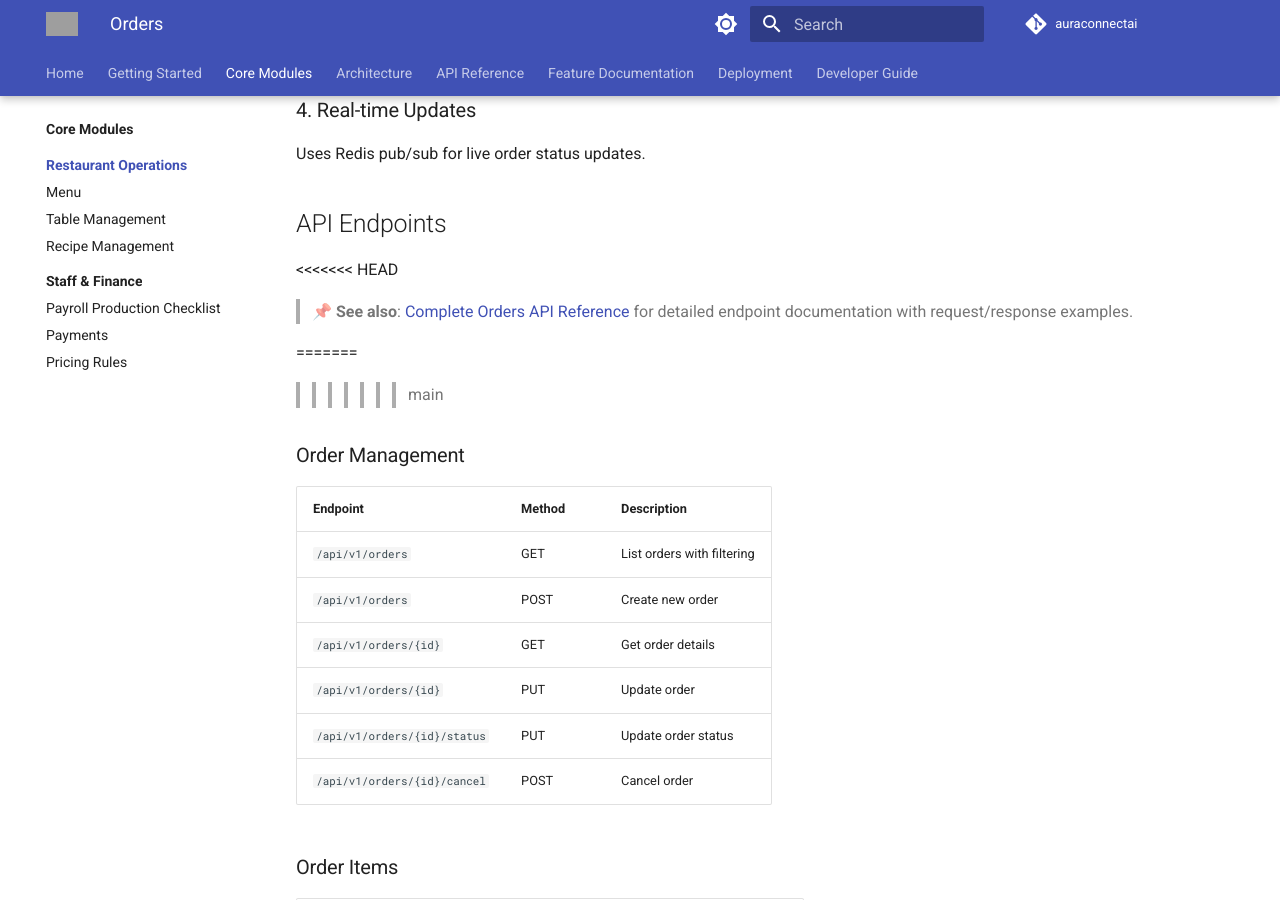
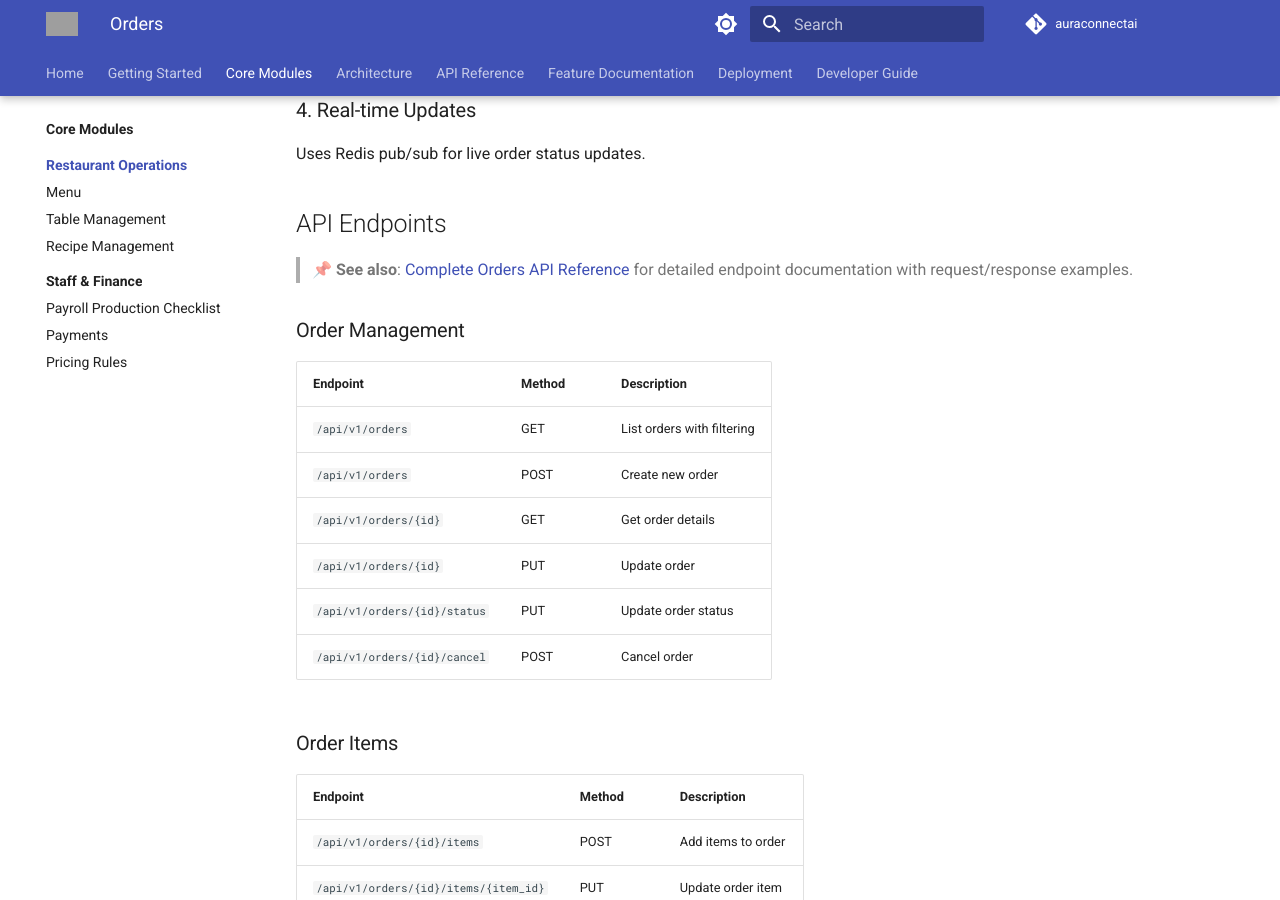
Before and after one commit to AuraTechWave/auraconnectai, an MkDocs documentation site: the page built from docs/modules/orders/README.md, in a window 1280 px wide and 900 px high, scrolled down 3262 px. Built offline with MkDocs 1.6.1 and Material for MkDocs 9.7.7, drawn with Linux system fonts in a browser that asks for light colours; comment, search, counter and statistics services are not loaded; the version menu is left out; grey boxes are pictures that could not be loaded.

Commit message:
Fix MkDocs build configuration
- Remove mermaid2 plugin that was not installed
- Fix merge conflict marker in orders documentation
- MkDocs Material theme already supports Mermaid diagrams via pymdownx.superfences

This should resolve the CI/CD documentation check failure.

```diff
--- a/docs/modules/orders/README.md
+++ b/docs/modules/orders/README.md
@@ -156,11 +156,8 @@ Uses Redis pub/sub for live order status updates.
 
 ## API Endpoints
 
-<<<<<<< HEAD
 > 📌 **See also**: [Complete Orders API Reference](./api-reference.md) for detailed endpoint documentation with request/response examples.
 
-=======
->>>>>>> main
 ### Order Management
 
 | Endpoint | Method | Description |
--- a/mkdocs.yml
+++ b/mkdocs.yml
@@ -173,8 +173,6 @@ plugins:
       version_selector: true
       css_dir: css
       javascript_dir: js
-  - mermaid2:
-      version: 10.6.0
 
 extra:
   version:
```
